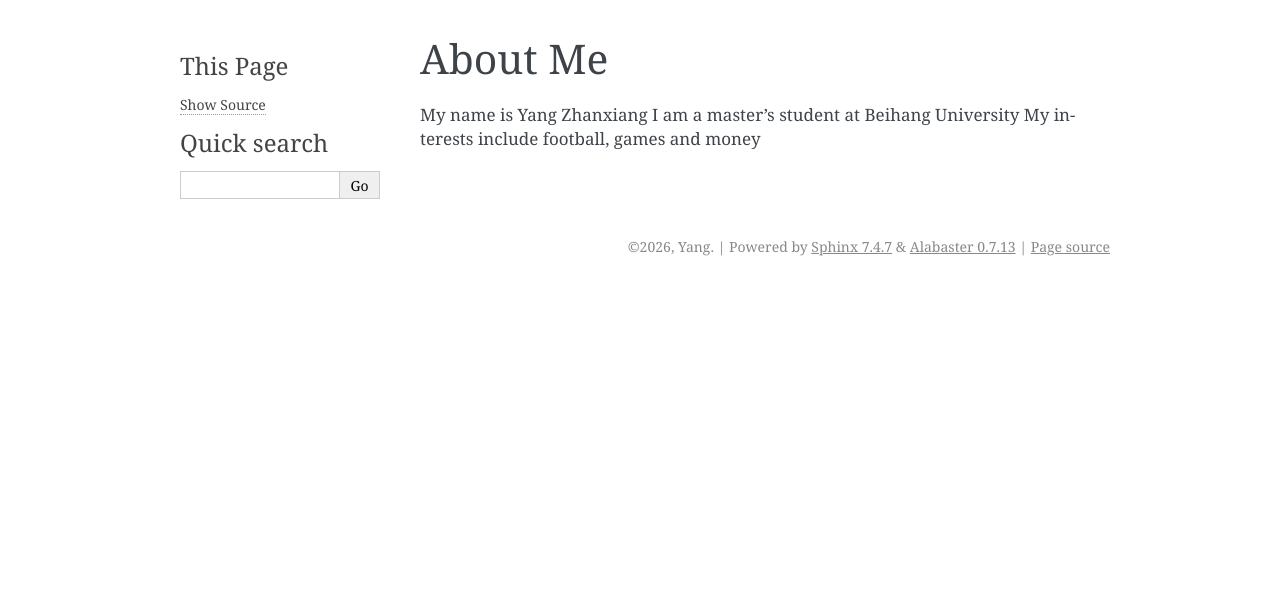
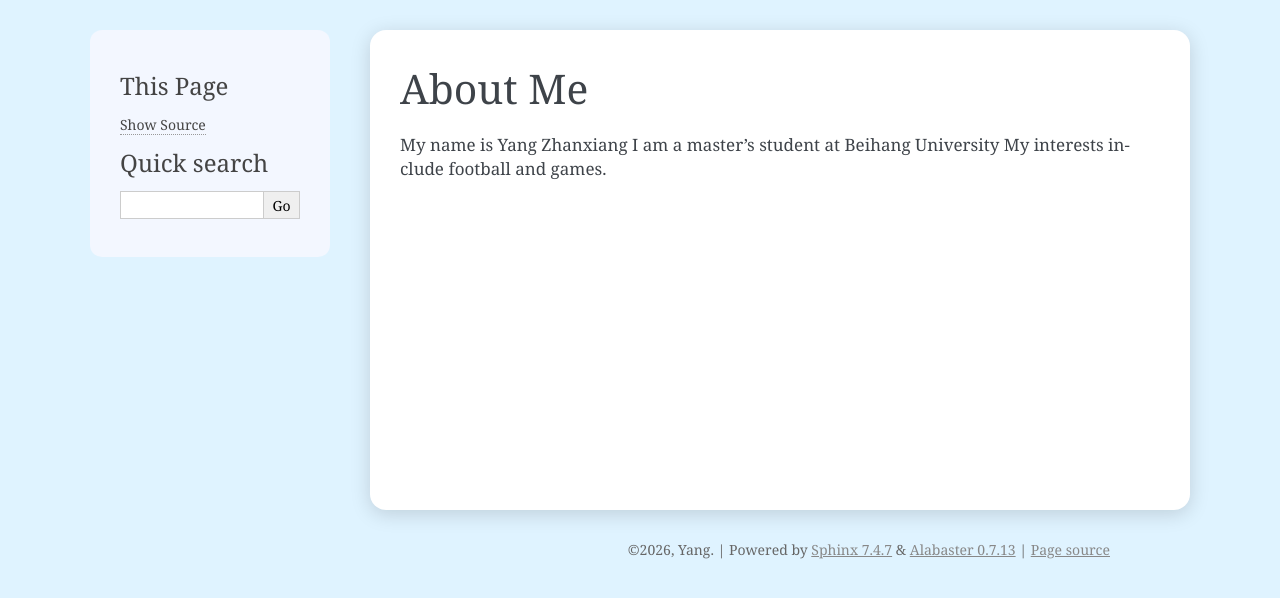
Before and after one commit to lyzz2546/fst-2026-git-sphinx-practice, a Sphinx documentation site: the page built from docs-web/source/about.md, in a window 1280 px wide. Shown: the top 598 px of the page. Built offline with Sphinx 7.4.7, drawn with Linux system fonts in a browser that asks for light colours.

Commit message:
update style

```diff
--- /dev/null
+++ b/docs-web/source/_static/custom.css
@@ -0,0 +1,36 @@
+body {
+    background: #dff3ff !important;
+}
+
+/* 整体页面宽度 */
+div.document {
+    width: 1100px !important;
+    margin: 30px auto !important;
+}
+
+/* 左侧导航栏 */
+div.sphinxsidebar {
+    width: 240px !important;
+    background: #f3f7ff !important;
+    padding: 20px !important;
+    border-radius: 12px !important;
+    box-sizing: border-box !important;
+}
+
+/* 主内容区域：关键是留出左侧栏宽度 */
+div.bodywrapper {
+    margin-left: 280px !important;
+}
+
+div.body {
+    background: #ffffff !important;
+    padding: 30px !important;
+    border-radius: 16px !important;
+    box-shadow: 0 4px 20px rgba(0, 0, 0, 0.15) !important;
+    min-height: 420px !important;
+}
+
+/* 页脚 */
+div.footer {
+    color: #666 !important;
+}
--- a/docs-web/source/about.md
+++ b/docs-web/source/about.md
@@ -2,4 +2,4 @@
 
 My name is Yang Zhanxiang
 I am a master's student at Beihang University
-My interests include football, games and money
+My interests include football and games.
--- a/docs-web/source/conf.py
+++ b/docs-web/source/conf.py
@@ -33,3 +33,4 @@ exclude_patterns = []
 
 html_theme = 'alabaster'
 html_static_path = ['_static']
+html_css_files = ['custom.css']
```
